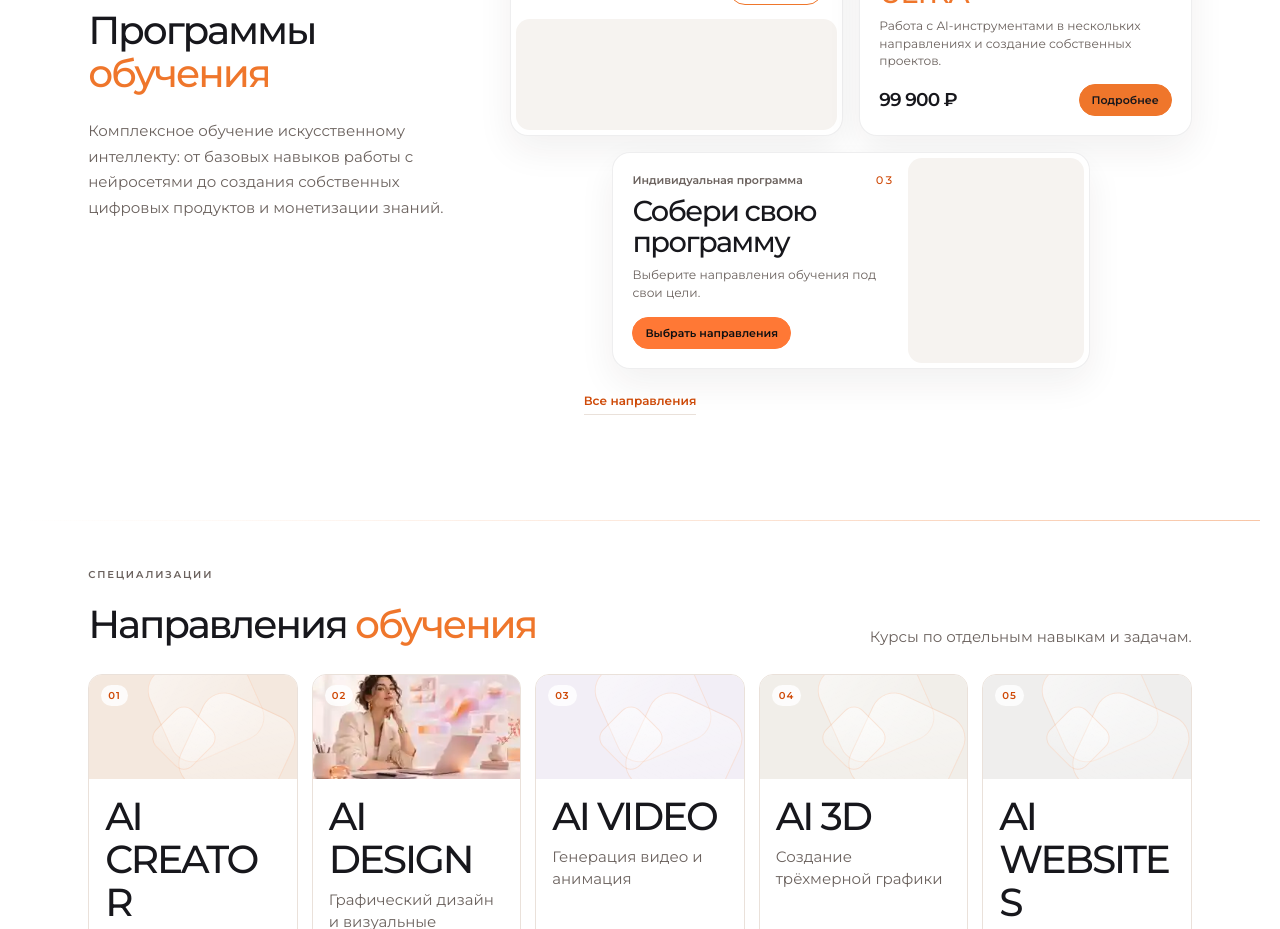
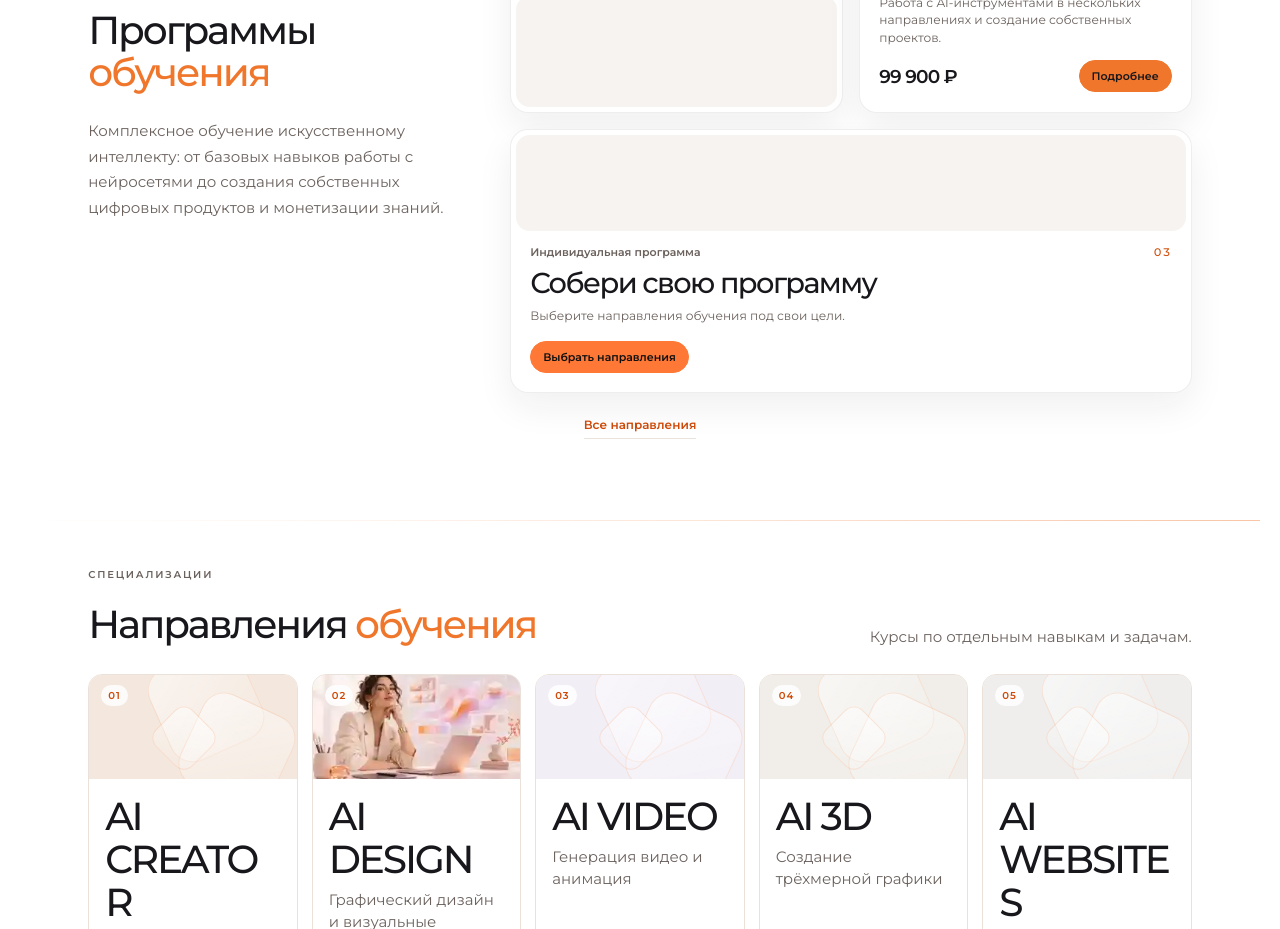
Before and after one commit to fuks19200-ctrl/09, a Next.js app: page / in a window 1280 px wide. Shown: the part 3480-4409 px from the top of the page. Built offline with nearby package versions, Linux system fonts and the light colour scheme.

Commit message:
Align custom programme card to upper grid and move panoramic media slot above copy

```diff
--- a/app/globals.css
+++ b/app/globals.css
@@ -1837,3 +1837,30 @@ body:has(.courses-page) { overflow-x: hidden; overflow-y: auto; }
   .courses-intro .program-card--custom { width: 100%; grid-template-columns: minmax(0,1fr); }
   .courses-intro .program-card--custom .program-card-media { aspect-ratio: 2.2; }
 }
+
+
+/* Custom programme: align with both upper cards, with a wide media slot above the copy. */
+.courses-intro .program-card--custom {
+  grid-column: 1 / -1;
+  width: 100%;
+  justify-self: stretch;
+  display: flex;
+  flex-direction: column;
+}
+.courses-intro .program-card--custom .program-card-media {
+  order: -1;
+  width: 100%;
+  height: clamp(84px,12svh,140px);
+  min-height: 0;
+  aspect-ratio: auto;
+}
+.courses-intro .program-card--custom .program-card-copy {
+  width: 100%;
+  flex: 1 0 auto;
+}
+@media (max-width:600px) {
+  .courses-intro .program-card--custom .program-card-media {
+    height: auto;
+    aspect-ratio: 3.2;
+  }
+}
```
